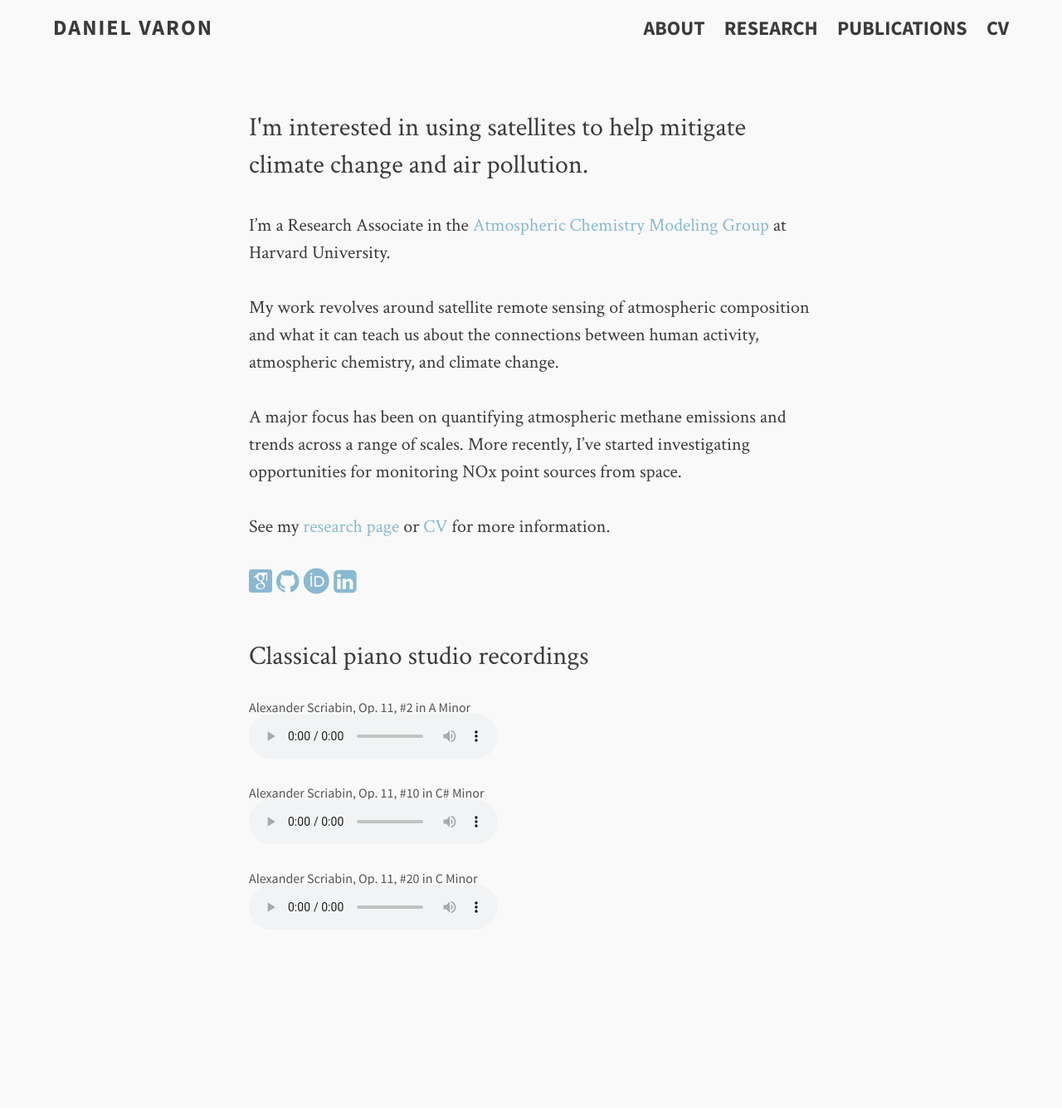
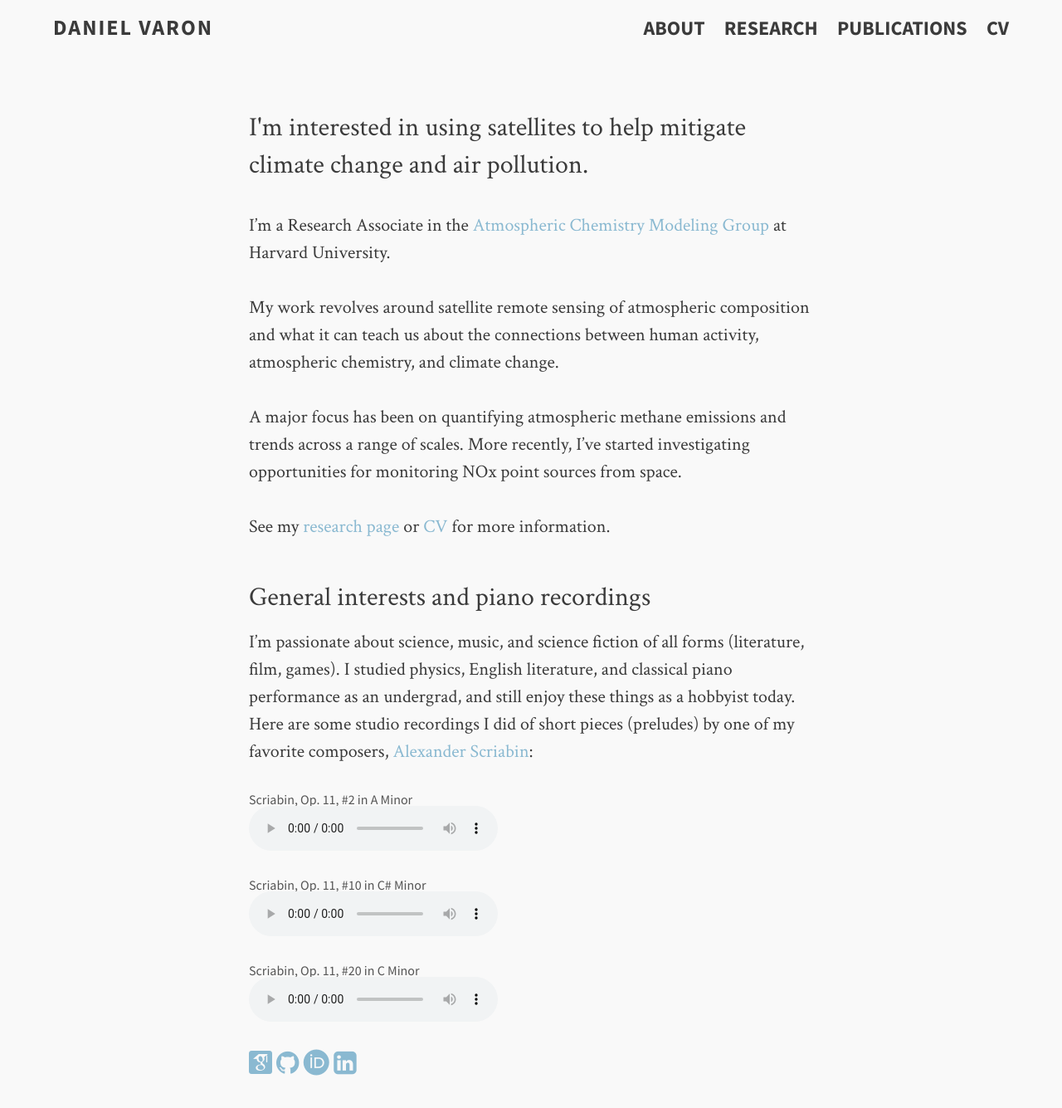
Before and after one commit to djvaron/djvaron.github.io, a Jekyll site: the page built from about.md, in a window 1280 px wide. Shown: the whole page at 83% size. Built offline with Jekyll 4.4.1, drawn with Linux system fonts in a browser that asks for light colours; some web fonts are replaced; before the commit the page ends 1153 px from its top, so only the background shows below that.

Commit message:
update about

```diff
--- a/about.md
+++ b/about.md
@@ -14,6 +14,23 @@ A major focus has been on quantifying atmospheric methane emissions and trends a
 
 See my <a href="{{ site.url }}/research">research page</a> or <a href="{{ site.url }}/daniel_varon_cv.pdf" target="_blank">CV</a> for more information.
 
+### General interests and piano recordings
+
+I'm passionate about science, music, and science fiction of all forms (literature, film, games). I studied physics, English literature, and classical piano performance as an undergrad, and still enjoy these things as a hobbyist today. Here are some studio recordings I did of short pieces (preludes) by one of my favorite composers, <a href="https://en.wikipedia.org/wiki/Alexander_Scriabin" target="_blank">Alexander Scriabin</a>:
+
+<figure>
+  <figcaption>Scriabin, Op. 11, #2 in A Minor</figcaption>
+  <audio controls src="/media/Scriabin_Op11_No2_in_A_Minor.mp3"></audio>
+</figure>
+<figure>
+  <figcaption>Scriabin, Op. 11, #10 in C# Minor</figcaption>
+  <audio controls src="/media/Scriabin_Op11_No10_in_C_Minor.mp3"></audio>
+</figure>
+<figure>
+  <figcaption>Scriabin, Op. 11, #20 in C Minor</figcaption>
+  <audio controls src="/media/Scriabin_Op11_No20_in_C_Minor.mp3"></audio>
+</figure>
+
 <a href="https://scholar.google.com/citations?user=9rXfafMAAAAJ&hl=en&oi=ao"
    class="social-icon si-rounded si-small si-googlescholar" target="_blank">
    <i class="ai ai-google-scholar-square ai-3x" style="font-size:32px"></i></a>
@@ -26,18 +43,3 @@ See my <a href="{{ site.url }}/research">research page</a> or <a href="{{ site.u
 <a href="https://www.linkedin.com/in/daniel-varon-051b9914b/"
    class="social-icon si-rounded si-small si-linkedin" target="_blank">
    <i class="fa fa-linkedin-square" style="font-size:32px"></i></a>
-
-### Classical piano studio recordings
-
-<figure>
-  <figcaption>Alexander Scriabin, Op. 11, #2 in A Minor</figcaption>
-  <audio controls src="/media/Scriabin_Op11_No2_in_A_Minor.mp3"></audio>
-</figure>
-<figure>
-  <figcaption>Alexander Scriabin, Op. 11, #10 in C# Minor</figcaption>
-  <audio controls src="/media/Scriabin_Op11_No10_in_C_Minor.mp3"></audio>
-</figure>
-<figure>
-  <figcaption>Alexander Scriabin, Op. 11, #20 in C Minor</figcaption>
-  <audio controls src="/media/Scriabin_Op11_No20_in_C_Minor.mp3"></audio>
-</figure>
```
